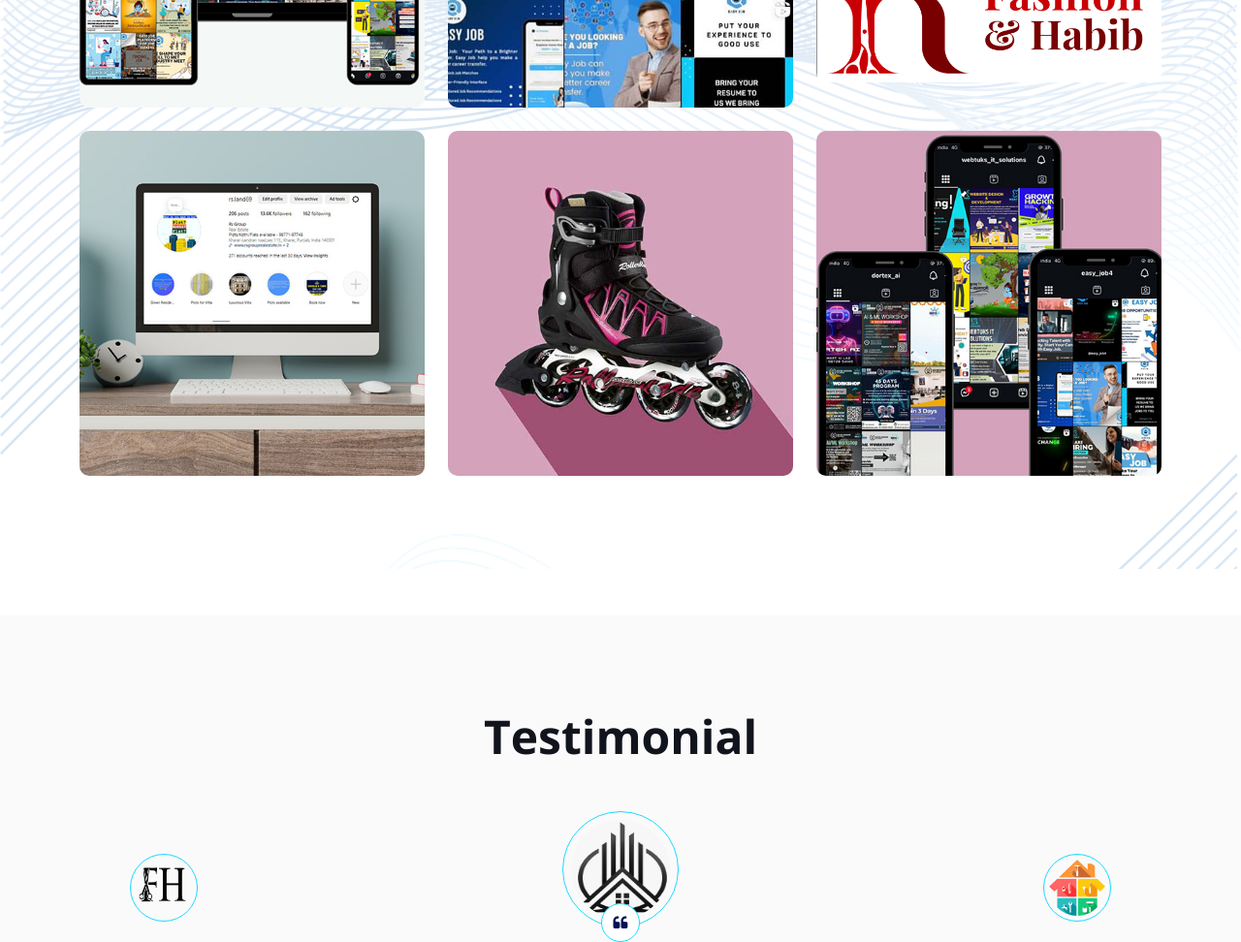
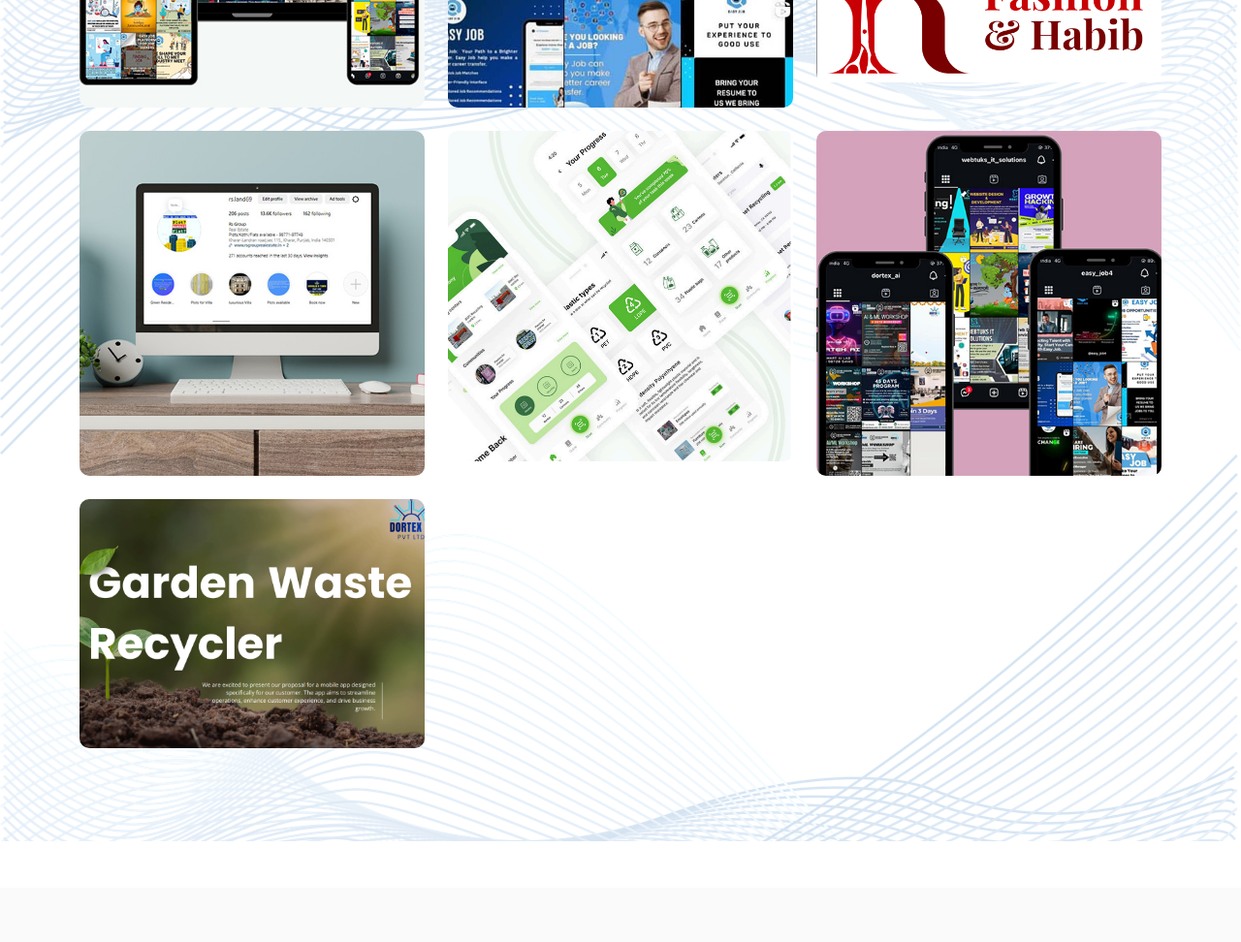
Before and after one commit to NidhishCU/DortexAi-Lab, a plain HTML site: page index.html in a window 1280 px wide. Shown: the part 3980-4952 px from the top of the page at 97% size. Drawn offline with nearby package versions, Linux system fonts and the light colour scheme; animation ran at ten frames a second.

Commit message:
good checkpoint"

```diff
--- a/index.html
+++ b/index.html
@@ -475,7 +475,7 @@
                 </div>
                 <div class="col-lg-4 col-md-6 portfolio-item second">
                     <div class="portfolio-img rounded overflow-hidden">
-                        <img class="img-fluid" src="img/project-5.jpg" alt="">
+                        <img class="img-fluid" src="img/project-6.png" alt="">
                         <div class="portfolio-btn">
                             <a class="btn btn-lg-square btn-outline-secondary border-2 mx-1" href="img/project-5.jpg" data-lightbox="portfolio"><i class="fa fa-eye"></i></a>
                             <a class="btn btn-lg-square btn-outline-secondary border-2 mx-1" href=""><i class="fa fa-link"></i></a>
@@ -485,6 +485,15 @@
                 <div class="col-lg-4 col-md-6 portfolio-item first">
                     <div class="portfolio-img rounded overflow-hidden">
                         <img class="img-fluid" src="img/project-4.jpg" alt="">
+                        <div class="portfolio-btn">
+                            <a class="btn btn-lg-square btn-outline-secondary border-2 mx-1" href="img/project-4.jpg" data-lightbox="portfolio"><i class="fa fa-eye"></i></a>
+                            <a class="btn btn-lg-square btn-outline-secondary border-2 mx-1" href=""><i class="fa fa-link"></i></a>
+                        </div>
+                    </div>
+                </div>
+                <div class="col-lg-4 col-md-6 portfolio-item first">
+                    <div class="portfolio-img rounded overflow-hidden">
+                        <img class="img-fluid" src="img/project-7.png" alt="">
                         <div class="portfolio-btn">
                             <a class="btn btn-lg-square btn-outline-secondary border-2 mx-1" href="img/project-4.jpg" data-lightbox="portfolio"><i class="fa fa-eye"></i></a>
                             <a class="btn btn-lg-square btn-outline-secondary border-2 mx-1" href=""><i class="fa fa-link"></i></a>
```
Also changed, not shown: img/project-6.png (added), img/project-7.png (added).
